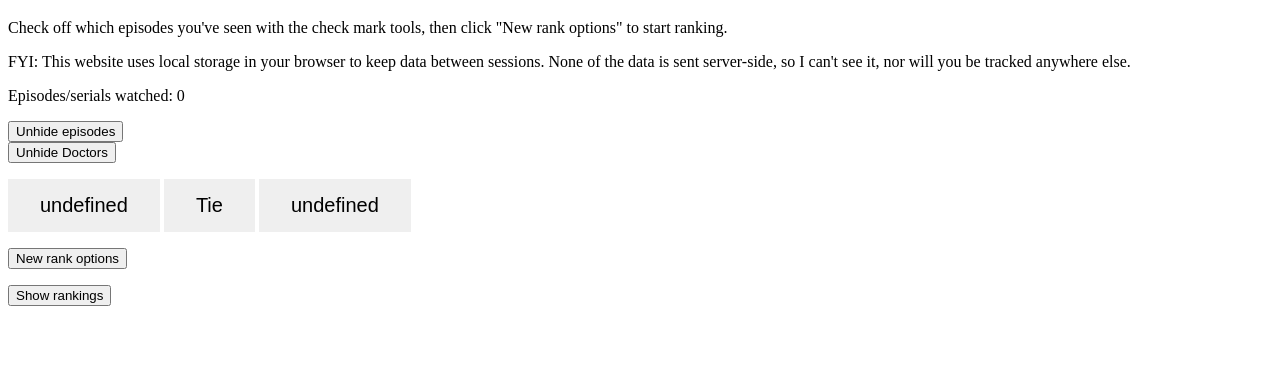
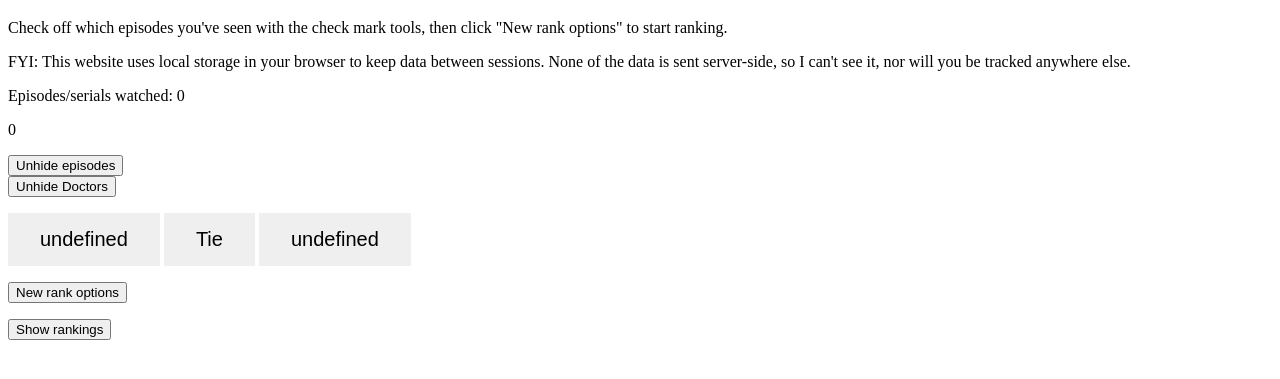
Before and after one commit to s-k-ahmed/dw-elo, a plain HTML site: page dw-elo.html in a window 1280 px wide. Both pictures are taken after a click on the button "Tie". Shown: the part 61-440 px from the top of the page. Drawn offline with Linux system fonts and the light colour scheme.

Commit message:
rankcounter added

```diff
--- a/dw-elo.html
+++ b/dw-elo.html
@@ -19,6 +19,7 @@
         <p id="test"></p>
 
         <p id="ep-watch-count"></p>
+        <p id="rank-count"></p>
 
         <button class="hider" id="hide-eps" onclick="hideEps()">Hide episodes</button><br>
         <button class="hider" id="hide-drs" onclick="hideDrs()">Hide Doctors</button>
--- a/dw-elo.js
+++ b/dw-elo.js
@@ -138,6 +138,8 @@ function newRankOptions() {
 function rankerClick(option) {
     episodesNRanked[window.optionA]++
     episodesNRanked[window.optionB]++
+    var totalNRanked = episodesNRanked.reduce((x, y) => x + y) / 2;
+    document.getElementById("rank-count").innerHTML = totalNRanked;
     var eloInitA = episodesElos[window.optionA];
     var eloInitB = episodesElos[window.optionB];
     const kFactor = 10;
```
